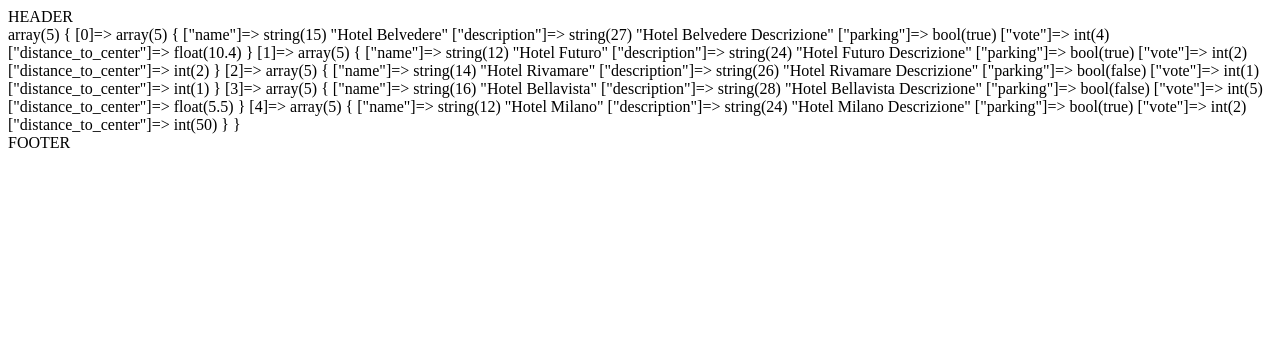
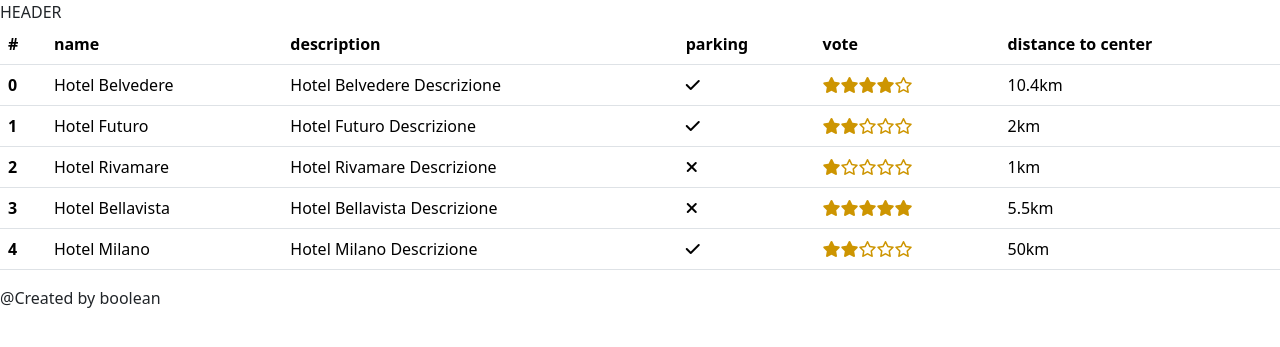
Before and after one commit to CristianUrsino/php-hotel, a PHP site: page / in a window 1280 px wide. Shown: the top 347 px of the page. Run offline with PHP 8.4, Linux system fonts and the light colour scheme; some libraries are stand-ins or nearby versions.

Commit message:
added table

```diff
--- a/index.php
+++ b/index.php
@@ -1,6 +1,51 @@
-<?php include __DIR__ . '/partials/header.php'; ?>
+<?php
+include __DIR__ . '/partials/header.php';
+
+?>
 <body>
-    <main><?php var_dump($hotels) ?></main>
+    <main>
+        <table class="table">
+            <thead>
+                <tr>
+                <th scope="col">#</th>
+                <?php foreach($hotels[0] as $key => $hotel){
+                    echo '<th scope="col">' . str_replace("_", " ", $key) . '</th>';
+                } ?>
+                </tr>
+            </thead>
+            <tbody>
+                <?php foreach($hotels as $key => $hotel){
+                    echo '<tr>';
+                    echo '<th scope="row">' . $key . '</th>';
+                    foreach($hotel as $key => $value){
+                        if($key === 'parking'){
+                            if($value){
+                                echo '<td><i class="fa-solid fa-check"></i></td>';
+                            }else{
+                                echo '<td><i class="fa-solid fa-xmark"></i></td>';
+                            }
+                        }elseif($key === 'vote'){
+                            echo '<td>';
+                            for($i=1;$i<=5;$i++){
+                                if($value >= $i){
+                                    echo '<i class="fa-solid fa-star color-gold"></i>';
+                                }else{
+                                    echo '<i class="fa-regular fa-star color-gold"></i>';
+                                }
+                            }
+                            echo '</td>';
+                        }elseif($key === 'distance_to_center'){
+                            echo '<td>'.$value.'km</td>';
+
+                        }else{
+                            echo '<td>'.$value.'</td>';
+                        }
+                    }
+                    echo '</tr>';
+                } ?>
+            </tbody>
+        </table>
+    </main>
     <?php include __DIR__ . '/partials/footer.php'; ?>
 </body>
 </html>
--- a/partials/footer.php
+++ b/partials/footer.php
@@ -1 +1 @@
-<footer>FOOTER</footer>
+<footer>@Created by boolean</footer>
--- a/partials/header.php
+++ b/partials/header.php
@@ -7,6 +7,9 @@ include __DIR__ . '/../Model/db.php';
 <head>
     <meta charset="UTF-8">
     <meta name="viewport" content="width=device-width, initial-scale=1.0">
+    <link href="https://cdn.jsdelivr.net/npm/bootstrap@5.3.2/dist/css/bootstrap.min.css" rel="stylesheet" integrity="sha384-T3c6CoIi6uLrA9TneNEoa7RxnatzjcDSCmG1MXxSR1GAsXEV/Dwwykc2MPK8M2HN" crossorigin="anonymous">
+    <link rel="stylesheet" href="style/style.css">
+    <script src="https://kit.fontawesome.com/42b6da10cf.js" crossorigin="anonymous"></script>
     <title>PHP-HOTEL</title>
 </head>
 <body>
--- /dev/null
+++ b/style/style.css
@@ -0,0 +1,4 @@
+/* UTILITYS */
+.color-gold{
+    color:#cd9501
+}
```
